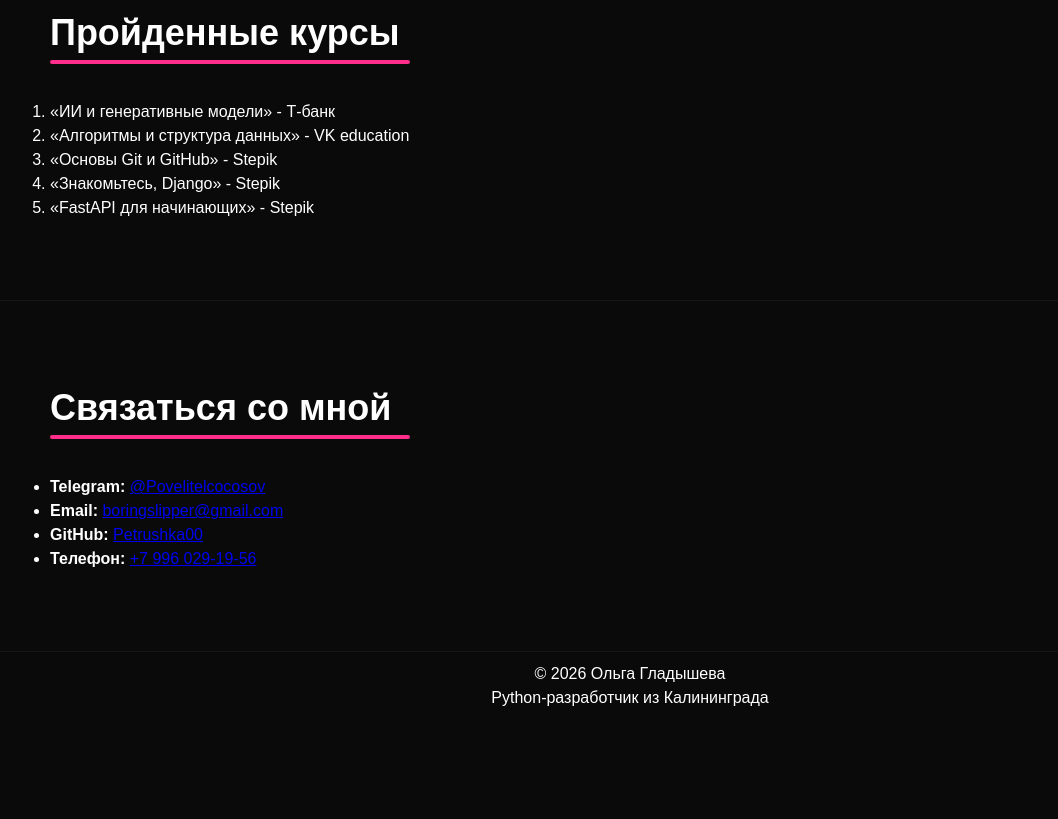
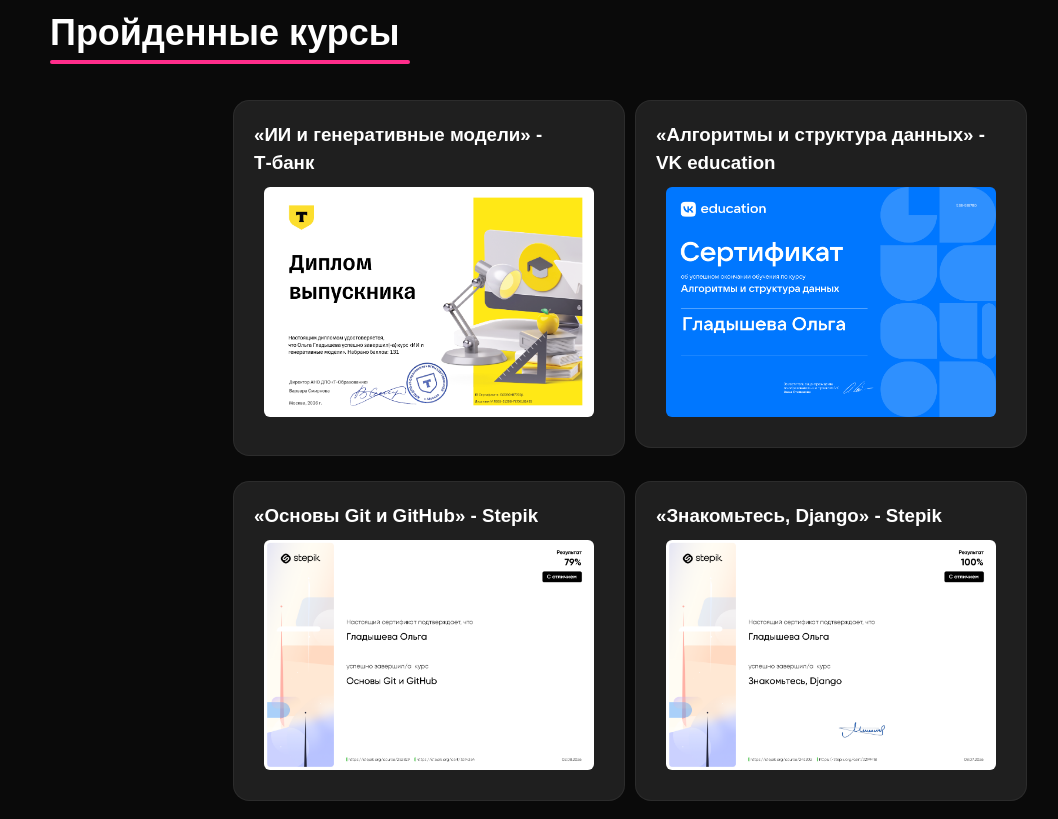
Before and after one commit to Petrushka00/buisness-card, a plain HTML site: page index.html in a window 1280 px wide. Shown: the part 3020-3839 px from the top of the page, without its empty margins (10-1068 px from the left). Before the commit the page ends 3740 px from the top, so only its background shows below. Drawn offline with Linux system fonts and the light colour scheme.

Commit message:
блок с курсами

```diff
--- a/index.html
+++ b/index.html
@@ -141,13 +141,38 @@
         <section class="section courses-section">
         <div class="container">
             <h2>Пройденные курсы</h2>
-            <ol>
-                <li class="course-card">«ИИ и генеративные модели» - Т-банк</li>
-                <li class="course-card">«Алгоритмы и структура данных» - VK education</li>
-                <li class="course-card">«Основы Git и GitHub» - Stepik</li>
-                <li class="course-card">«Знакомьтесь, Django» - Stepik</li>
-                <li class="course-card">«FastAPI для начинающих» - Stepik</li>
-            </ol>
+            <div class="course-wrapper">
+                <a href="https://drive.google.com/file/d/1z9hQ0KPmeCgbjuwMSa3OWSGb_Mde6S1z/view?usp=sharing" class="card-link">
+                    <div class="course-card">
+                        <h3>«ИИ и генеративные модели» - <br>Т-банк</h3><h3>
+                        <img src="images/t-bank.png" alt="" class="img-course">
+                    </div>
+                </a>
+                <a href="https://drive.google.com/file/d/1taZYCl4sdItOgkol9bZisAo22vxtpwCq/view?usp=sharing" class="card-link">
+                    <div class="course-card">
+                        <h3>«Алгоритмы и структура данных» -<br>VK education</br></h3>
+                        <img src="images/vk-algoritm.png" alt="" class="img-course">
+                    </div>
+                </a>
+                <a href="https://drive.google.com/file/d/15uzsL7uGemd2irFikECXYlbfVBJcTiE4/view?usp=sharing" class="card-link">
+                    <div class="course-card">
+                        <h3>«Основы Git и GitHub» - Stepik</h3>
+                        <img src="images/git.png" alt="" class="img-course">
+                    </div>
+                </a>
+                <a href="https://drive.google.com/file/d/1JoLfVUdTfKrz-0pmd1e5Zeqn7sWLkO3R/view?usp=sharing" class="card-link">
+                    <div class="course-card">
+                        <h3>«Знакомьтесь, Django» - Stepik</h3>
+                        <img src="images/django.png" alt="" class="img-course">
+                    </div>
+                </a>
+                <a href="https://drive.google.com/file/d/1E05nVg-SqJEKHgQ2bTiSVvA-9Ycu4nrI/view?usp=sharing" class="card-link">
+                    <div class="course-card">
+                        <h3>«Введение в SQL» - Stepik</h3>
+                        <img src="images/sql.png" alt="" class="img-course">
+                    </div>
+                </a>
+            </div>
         </div>
         </section>
 
--- a/style.css
+++ b/style.css
@@ -358,7 +358,52 @@
     margin-bottom: 15px;
 }
 
+.project-card:hover {
+    transform: translateY(-5px);
+    border-color: var(--border-pink);
+    box-shadow: 0 10px 40px rgba(255, 45, 139, 0.1);
+}
 
+/* КУРСЫ */
+.course-wrapper{
+    display: flex;
+    flex-wrap: wrap;
+    flex-direction: row;
+    justify-content: center;
+    gap: 10px;
+
+}
+
+.course-card {
+    display: flex;
+    flex-direction: column;
+    border-radius: 16px;
+    overflow: hidden;
+    border: 1px solid rgba(255, 255, 255, 0.06);
+    transition: var(--transition);
+    background: var(--bg-card);
+    padding: 20px;
+    margin-bottom: 15px;
+    justify-content: start;
+}
+
+.course-card:hover {
+    transform: translateY(-5px);
+    border-color: var(--border-pink);
+    box-shadow: 0 10px 40px rgba(255, 45, 139, 0.1);
+}
+
+.img-course{
+    width: 350px;
+    height: 250px;
+    border-radius: 16px;
+    padding: 10px;
+}
+
+.card-link{
+    text-decoration: none;
+    color: inherit;
+}
 
 /* FOOTER */
 .footer{
```
Also changed, not shown: images/FastAPI.PNG (added), images/django.png (added), images/git.png (added), images/sql.png (added), images/t-bank.png (added), images/vk-algoritm.png (added).
